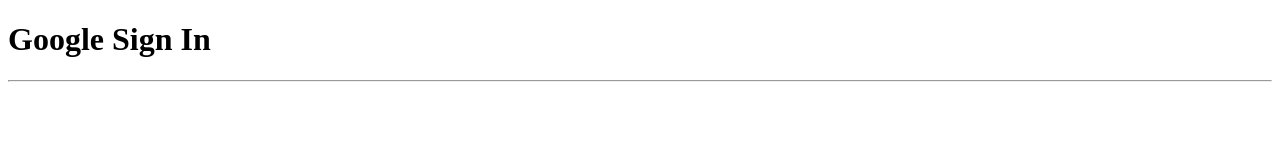
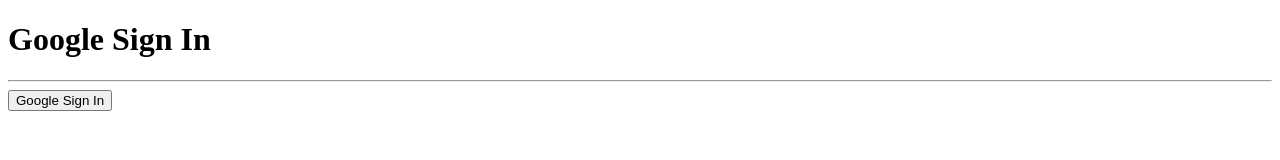
Before and after one commit to shebarolas/back-end-cafe, a website: page public/index.html in a window 1280 px wide. Drawn offline with Linux system fonts and the light colour scheme.

Commit message:
boton de google

```diff
--- a/controllers/auth.controllers.js
+++ b/controllers/auth.controllers.js
@@ -2,7 +2,7 @@
 const bcryptjs = require('bcryptjs');
 const Usuario = require('../models/usuario');
 const {generarToken} = require('../helpers/jwt');
-const {googleVerificar} = require('../helpers/verificar-tokenGoogle');
+
 
 
 const loginAuth = async(req = request, res = request) => {
--- a/public/index.html
+++ b/public/index.html
@@ -12,6 +12,12 @@
 
     <h1>Google Sign In</h1>
     <hr>
+    <form action="/auth/usuarios/google" method="get">
+
+        <button>Google Sign In</button>
+
+    </form>
+
 
 </body>
 </html>
```
